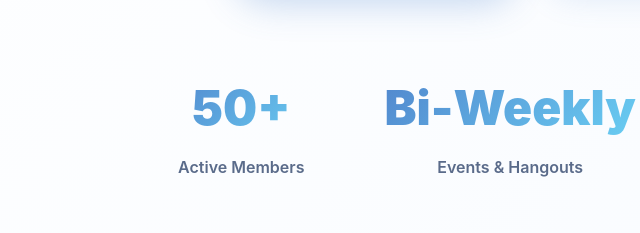
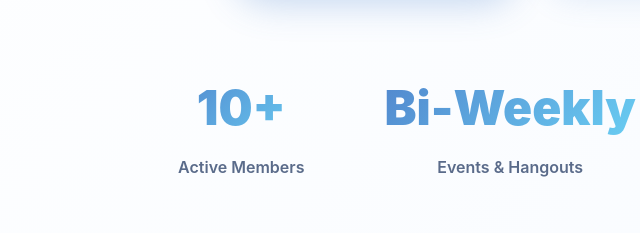
Before and after one commit to DEVO-CLOCK/landingpage, a plain HTML site: page index.html in a window 1280 px wide. Shown: the part 567-800 px from the top of the page, 123-763 px from the left. Drawn offline with Linux system fonts and the light colour scheme.

Commit message:
Update index.html

```diff
--- a/index.html
+++ b/index.html
@@ -738,7 +738,7 @@ body {
 
             <div class="stats-bar">
                 <div class="stat">
-                    <div class="stat-number">50+</div>
+                    <div class="stat-number">10+</div>
                     <div class="stat-label">Active Members</div>
                 </div>
                 <div class="stat">
```
